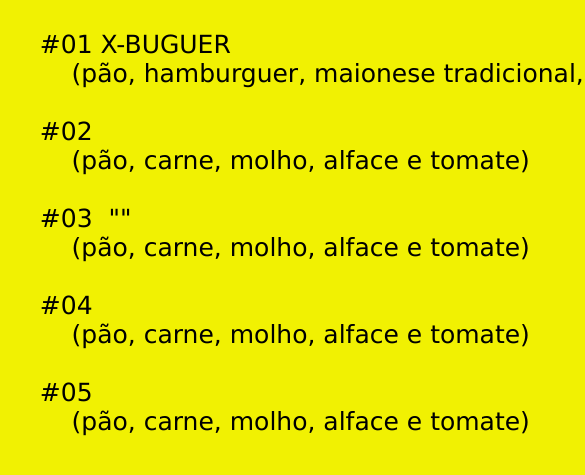
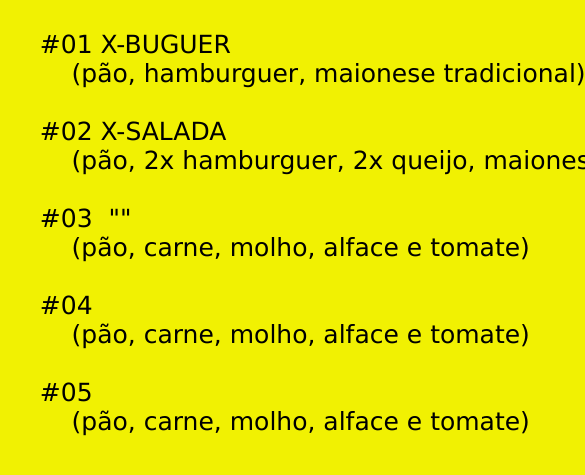
Before and after one commit to MatheusMirandaDev/Trabalho_de_front, a plain HTML site: page main.html in a window 390 px wide. Shown: the part 97-572 px from the top of the page, 585 px wide, since content can reach past the window. Drawn offline with Linux system fonts and the light colour scheme.

Commit message:
criei o segundo hamburger

```diff
--- a/main.html
+++ b/main.html
@@ -28,10 +28,10 @@
     <h1>Lanchonete</h1>
     <pre>
     #01 X-BUGUER
-        (pão, hamburguer, maionese tradicional, alface e tomate)
+        (pão, hamburguer, maionese tradicional)
 
-    #02
-        (pão, carne, molho, alface e tomate)
+    #02 X-SALADA
+        (pão, 2x hamburguer, 2x queijo, maionese da casa, alface e tomate)
 
     #03  ""
         (pão, carne, molho, alface e tomate)
```
